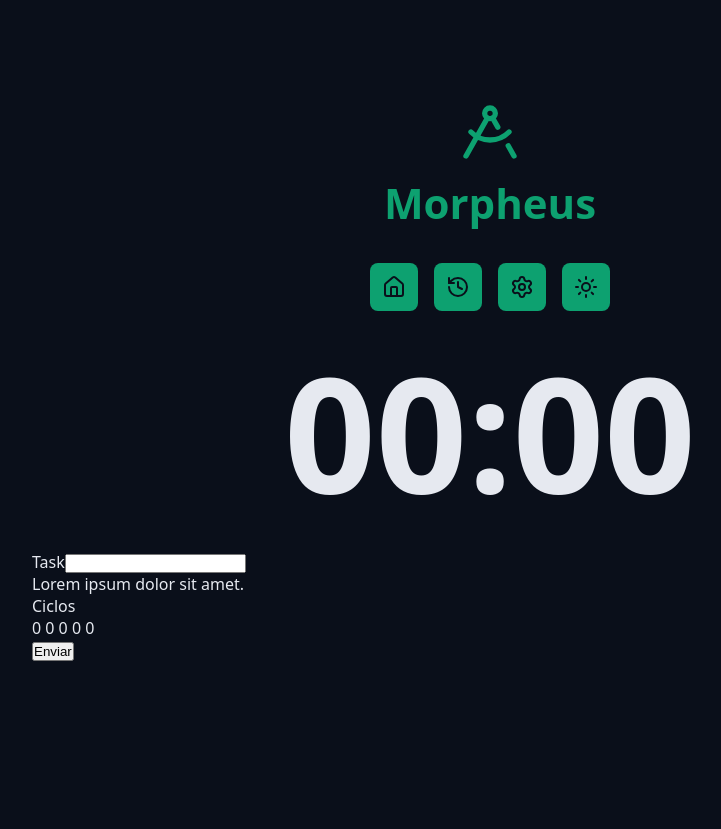
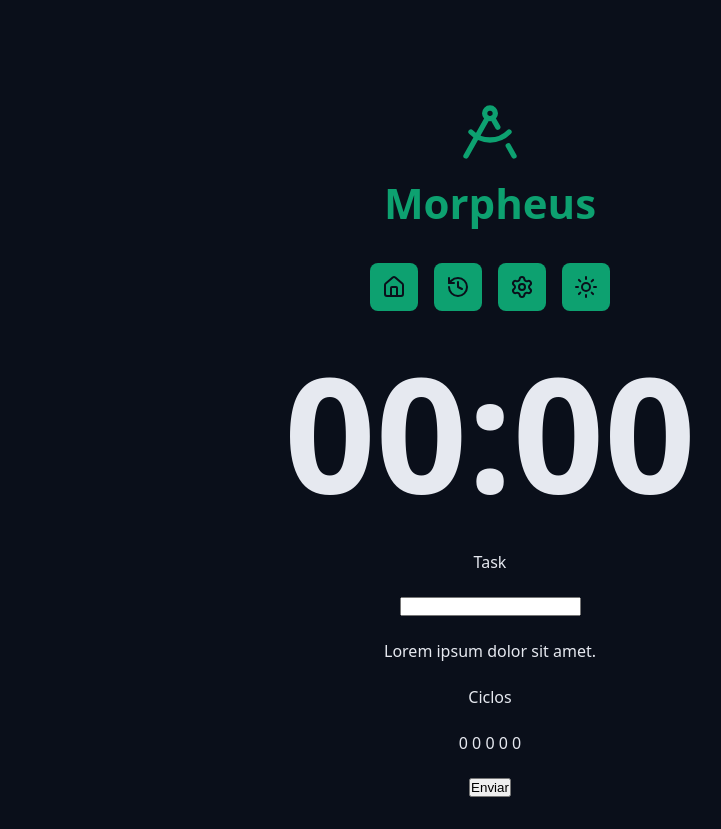
Before and after one commit to Victoryusz/morpheus-pomodoro, a React (Vite) app: page / in a window 1280 px wide. Shown: the whole page, without its empty margins (150-871 px from the left). Before the commit the page ends 800 px from the top, so only its background shows below. Built offline with nearby package versions, Linux system fonts and the light colour scheme.

Commit message:
style: generic

```diff
--- a/src/components/Container.module.css
+++ /dev/null
@@ -1,13 +0,0 @@
-.container-fluid {
-  /*background: rgb(21, 255, 0);*/
-  max-width: auto;
-}
-
-.container {
-  max-width: 98rem;
-  margin: 0 auto;
-}
-
-.content {
-  margin: 3.2rem;
-}
--- a/src/styles/global.css
+++ b/src/styles/global.css
@@ -11,21 +11,22 @@ html {
 body {
   font-family: system-ui, -apple-system, BlinkMacSystemFont, 'Segoe UI', Roboto,
     Oxygen, Ubuntu, Cantarell, 'Open Sans', 'Helvetica Neue', sans-serif;
-  font-size: 1.6rem; /* 16px - 20px = 2rem;*/
+  font-size: 1.6rem; /* 16px */
   background: var(--gray-900);
   color: var(--text-default);
 }
 
-.container-fluid {
-  /*background: rgb(21, 255, 0);*/
-  max-width: auto;
+.form {
+  display: flex;
+  align-items: center;
+  justify-content: center;
+  flex-direction: column;
+  gap: 2.4rem;
 }
-
-.container {
-  max-width: 98rem;
-  margin: 0 auto;
+.formRow {
+  display: flex;
+  align-items: center;
+  justify-content: center;
+  flex-direction: column;
+  gap: 2.4rem;
 }
-
-.content {
-  margin: 3.2rem;
-}
```
Also changed, not shown: src/components/Heading.module.css (deleted, +0 -7 lines).
